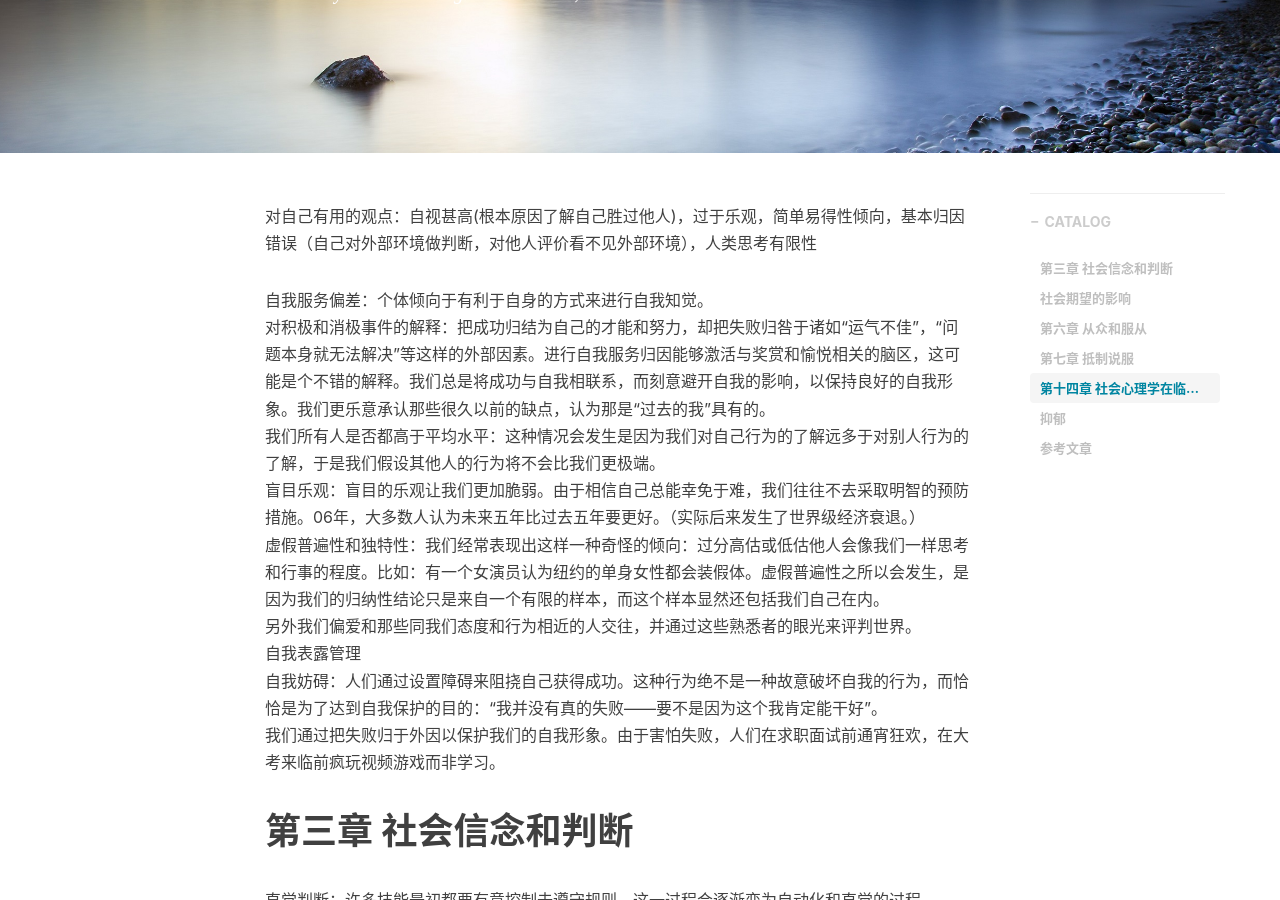
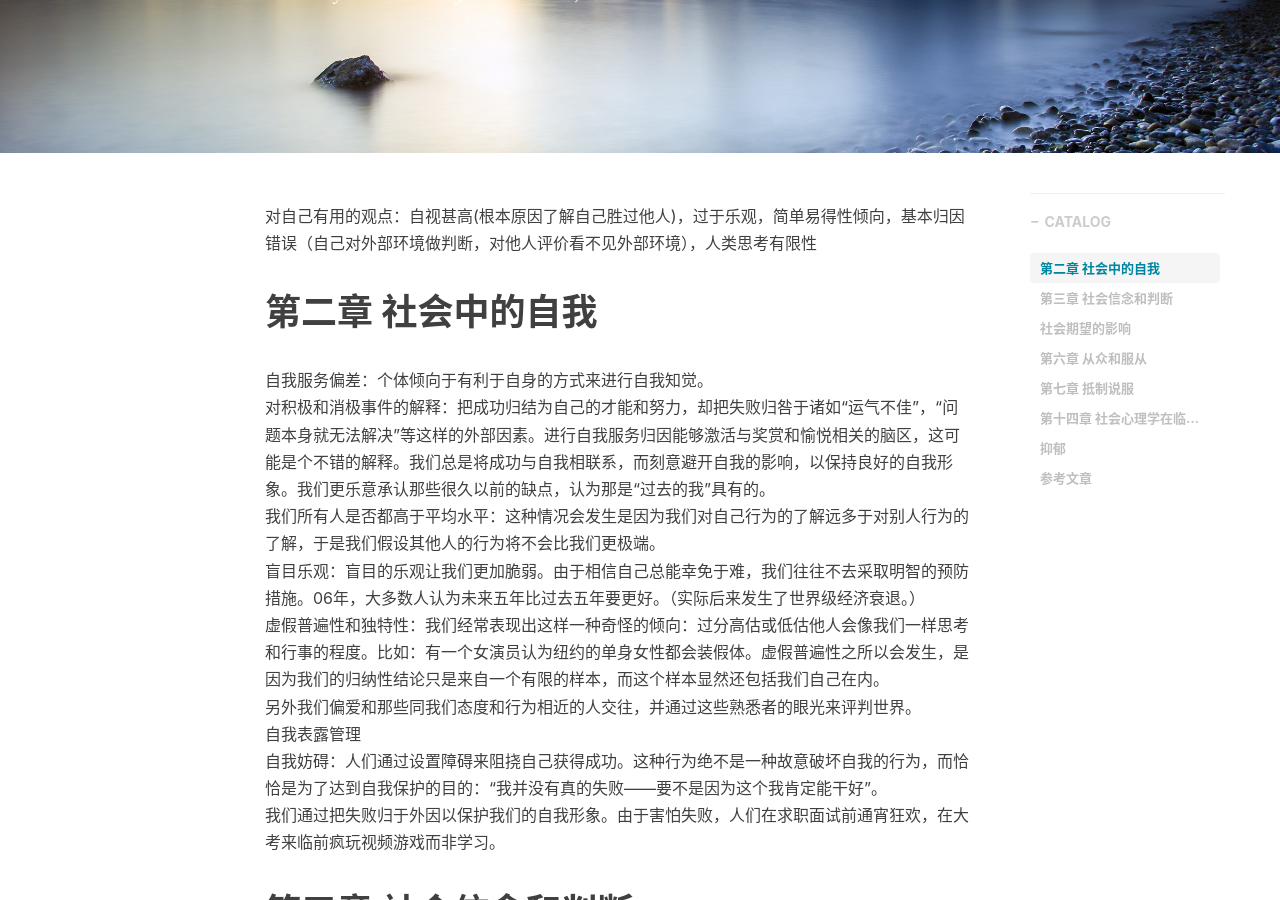
Before and after one commit to shihai1991/shihai1991.github.io, a Jekyll site: the page built from _posts/2022-10-01-社会心理学.md, in a window 1280 px wide and 900 px high, scrolled down 304 px. Built offline with Jekyll 4.4.1, drawn with Linux system fonts in a browser that asks for light colours; nearby versions of some CDN libraries; comment, search, counter and statistics services are not loaded.

Commit message:
Update 2022-10-01-社会心理学.md

```diff
--- a/_posts/2022-10-01-社会心理学.md
+++ b/_posts/2022-10-01-社会心理学.md
@@ -10,6 +10,7 @@ time: '2022.10.01 16:25:00'
 ---
 对自己有用的观点：自视甚高(根本原因了解自己胜过他人)，过于乐观，简单易得性倾向，基本归因错误（自己对外部环境做判断，对他人评价看不见外部环境），人类思考有限性
 
+# 第二章 社会中的自我
 自我服务偏差：个体倾向于有利于自身的方式来进行自我知觉。
 对积极和消极事件的解释：把成功归结为自己的才能和努力，却把失败归咎于诸如“运气不佳”，“问题本身就无法解决”等这样的外部因素。进行自我服务归因能够激活与奖赏和愉悦相关的脑区，这可能是个不错的解释。我们总是将成功与自我相联系，而刻意避开自我的影响，以保持良好的自我形象。我们更乐意承认那些很久以前的缺点，认为那是“过去的我”具有的。
 我们所有人是否都高于平均水平：这种情况会发生是因为我们对自己行为的了解远多于对别人行为的了解，于是我们假设其他人的行为将不会比我们更极端。
```
